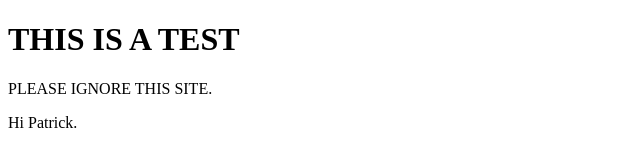
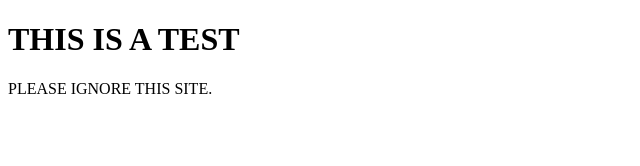
Before and after one commit to metalyc/metalyc.gihub.io, a plain HTML site: page index.html in a window 1280 px wide. Shown: the full height of the page, 0-640 px from the left. Drawn offline with Linux system fonts and the light colour scheme.

Commit message:
goof1off

```diff
--- a/index.html
+++ b/index.html
@@ -7,6 +7,5 @@
   <body>
     <h1>THIS IS A TEST</h1>
     <p>PLEASE IGNORE THIS SITE.</p>
-    <p>Hi Patrick.</p>
   </body>
 </html>
```
